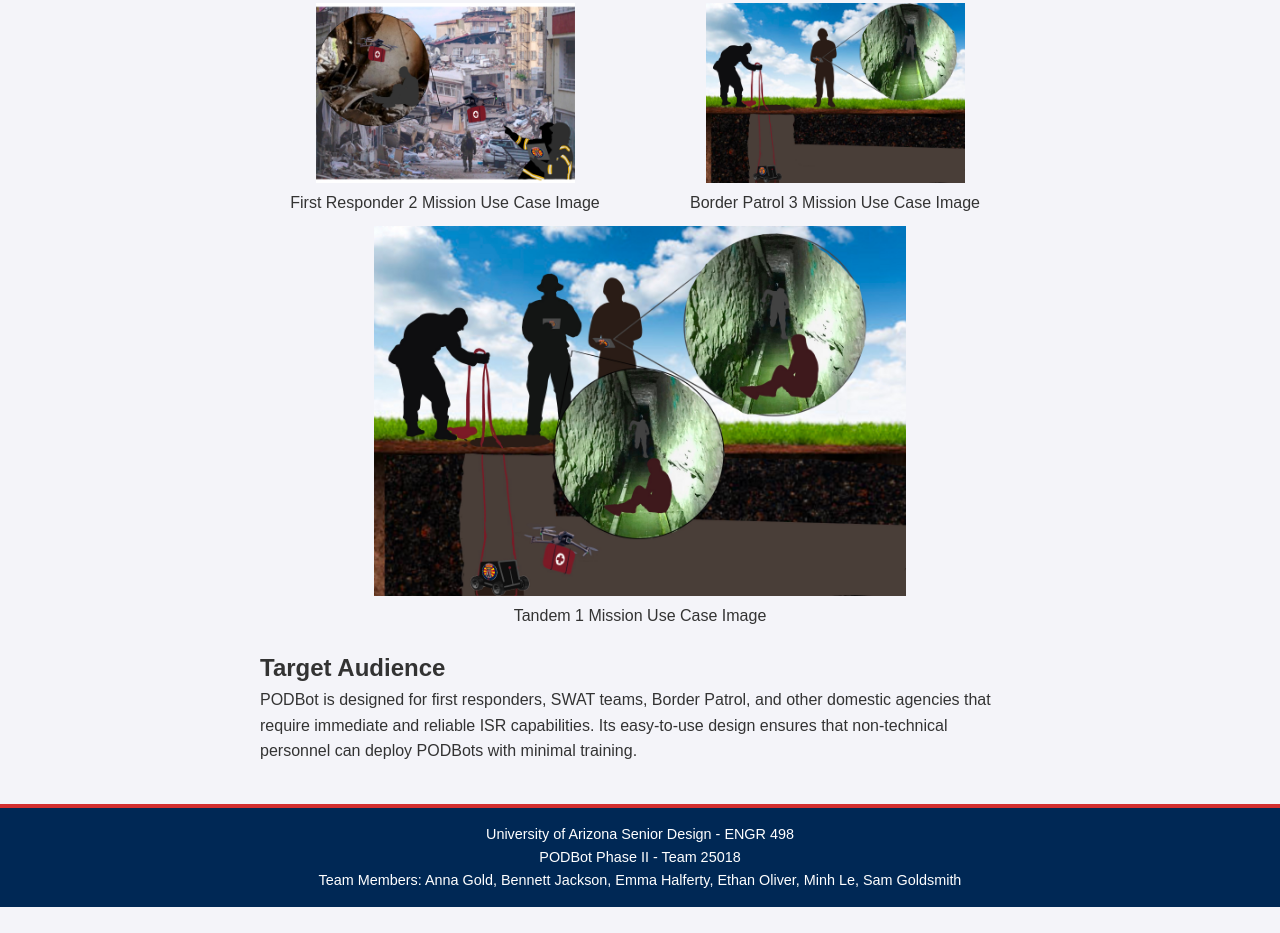
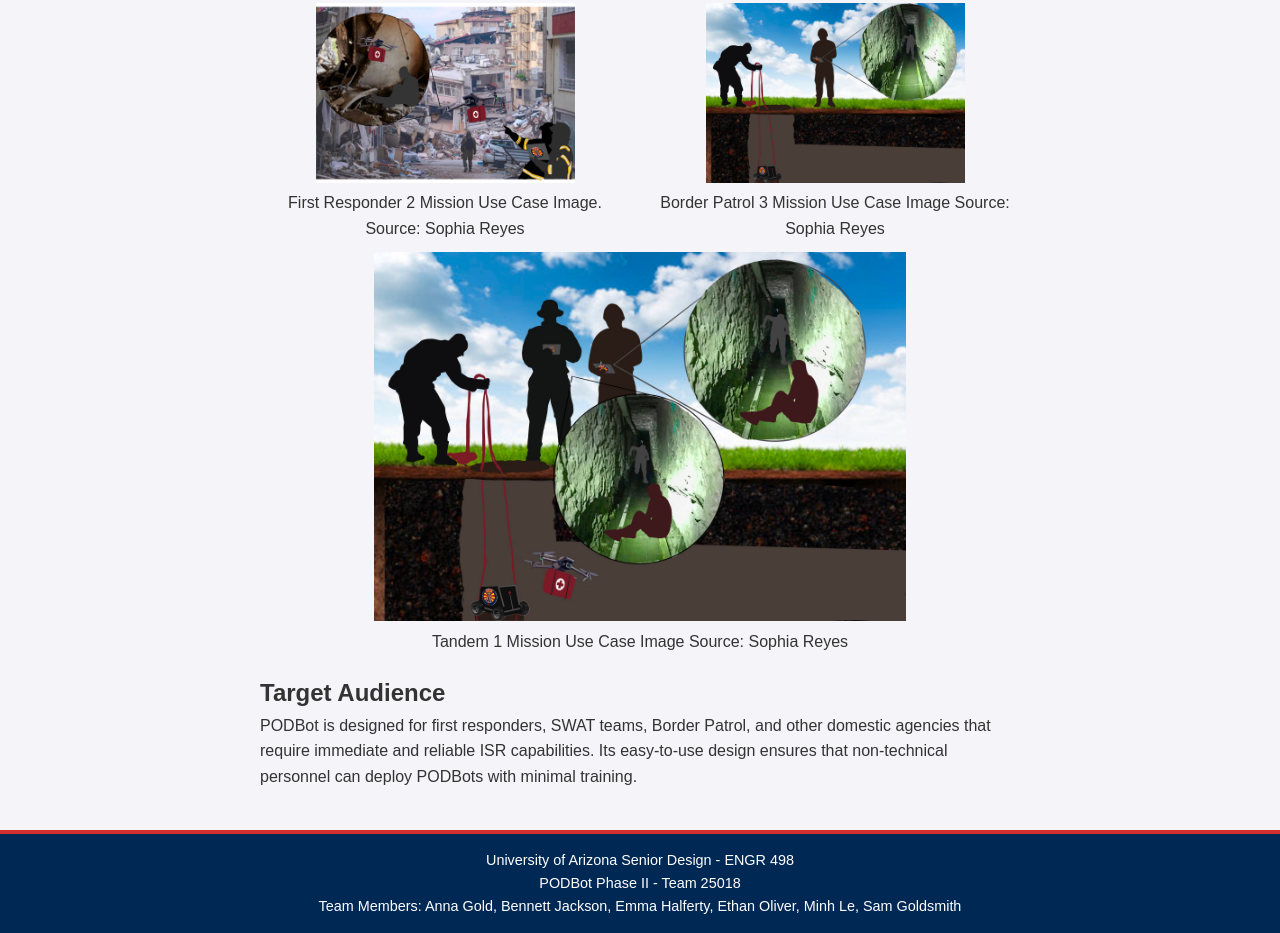
Before and after one commit to BennettPJ/PODBot-Phase2-Support-Website, a plain HTML site: page index.html in a window 1280 px wide. Shown: the part 1136-2069 px from the top of the page. Before the commit the page ends 2043 px from the top, so only its background shows below. Drawn offline with Linux system fonts and the light colour scheme.

Commit message:
added sources

```diff
--- a/index.html
+++ b/index.html
@@ -51,18 +51,18 @@
         <div class="image-container">
             <div>
                 <img src="static/images/FR-2-OV1.jpg" alt="First Responser 2 OV-1" class="bot-image responsive-image">
-                <p>First Responder 2 Mission Use Case Image</p>
+                <p>First Responder 2 Mission Use Case Image. Source: Sophia Reyes</p>
             </div>
             <div>
                 <img src="static/images/BP-3-OV1.jpg" alt="First Responser 3 OV-1" class="bot-image responsive-image">
-                <p>Border Patrol 3 Mission Use Case Image</p>
+                <p>Border Patrol 3 Mission Use Case Image Source: Sophia Reyes</p>
             </div>
         </div>
 
         <div class="image-container">
             <div>
                 <img src="static/images/TD-1-OV1.jpg" alt="Tandem 1 OV-1" class="bot-image responsive-image">
-                <p>Tandem 1 Mission Use Case Image</p>
+                <p>Tandem 1 Mission Use Case Image Source: Sophia Reyes</p>
             </div>
         </div>
 
```
